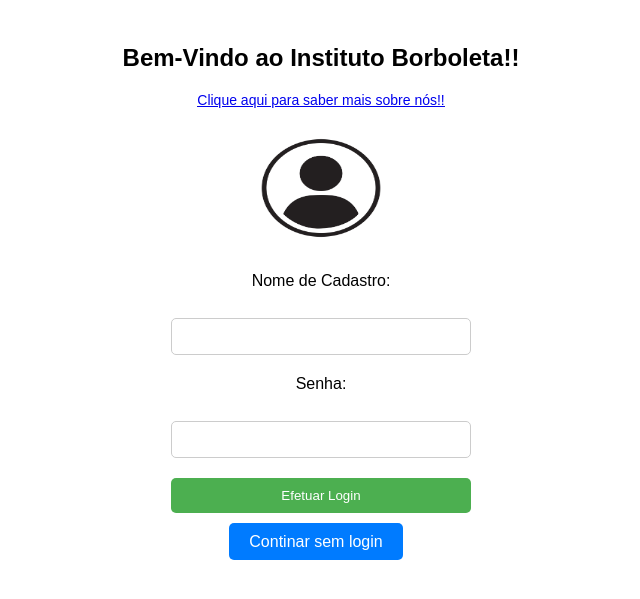
After one commit to Instituto-Borboletas/website, a Flask app: page /login in a window 1280 px wide. The commit adds this page. Shown: the top 599 px of the page, without its empty margins (319-959 px from the left). Run offline with Flask 3, Linux system fonts and the light colour scheme.

Commit message:
movendo pagina de login para templates e css/imagem para public

```diff
--- a/docker-compose.yml
+++ b/docker-compose.yml
@@ -3,13 +3,12 @@ version: "3"
 services:
   mysql:
     image: mysql:8.3.0
-    networks:
-      - default
     ports:
       - "3306:3306"
     command: --default-authentication-plugin=mysql_native_password --init-file /data/application/init.sql
     volumes:
-      - ./ops/db/init.sql:/data/application/init.sql
+      - ./ops/init.sql:/data/application/init.sql
+      - /tmp/mysql:/var/lib/mysql
     environment:
       MYSQL_ROOT_PASSWORD: root
       MYSQL_DATABASE: borboletas
--- a/main.py
+++ b/main.py
@@ -1,5 +1,6 @@
-from flask import Flask, request, jsonify, render_template
+from flask import Flask, render_template, send_from_directory, request, redirect, url_for
 from flask_sqlalchemy import SQLAlchemy
+from sqlalchemy import text
 import secrets
 
 app = Flask(__name__, template_folder="templates")
@@ -9,11 +10,51 @@ app.config["SECRET_KEY"] = secrets.token_hex(32)
 app.app_context().push()
 db = SQLAlchemy(app)
 
-@app.route('/')
+class Volunteer(db.Model):
+    id = db.Column(db.Integer, primary_key=True)
+    name = db.Column(db.String(255), nullable=False)
+    email = db.Column(db.String(255), nullable=False)
+    phone = db.Column(db.String(11), nullable=False)
+    cpf = db.Column(db.String(11), nullable=False)
+    birth_date = db.Column(db.Date, nullable=False)
+    volunteer_kind = db.Column("volunteer_kind_id", db.Integer, nullable=False)
+
+    def __init__(self, name, city, email, phone, cpf, birth_date, volunteer_kind):
+        self.name = name
+        self.city = city
+        self.email = email
+        self.phone = phone
+        self.cpf = cpf
+        self.birth_date = birth_date
+        self.volunteer_kind = volunteer_kind
+
+# show tables from database
+# result = db.session.execute(text("SHOW TABLES;"))
+# for row in result:
+#     print("row", row.)
+
+@app.route("/")
 def home():
-    print(request.headers.get('User-Agent'))
-    print(request.headers.get('Authorization'))
-    return render_template('index.html')
+    return render_template("index.html")
 
-if __name__ == '__main__':
+@app.route("/login", methods=["GET", "POST"])
+def login():
+    if request.method == "POST":
+        email = request.form["email"]
+        password = request.form["password"]
+        print("email", email)
+        print("password", password)
+        return redirect(url_for("home"))
+        # if user and user.password == password:
+        #     return redirect(url_for("home"))
+        # else:
+        #    return render_template("login.html", error="Email ou senha inválidos")
+
+    return render_template("login.html")
+
+@app.route("/public/<path:filename>")
+def public(filename):
+    return send_from_directory("public", filename)
+
+if __name__ == "__main__":
     app.run(debug=True)
--- /dev/null
+++ b/public/login.css
@@ -0,0 +1,63 @@
+body {
+    font-family: Arial, sans-serif;
+    text-align: center;
+    padding: 20px;
+}
+h1 {
+    font-size: 24px;
+    margin-bottom: 20px;
+}
+.small-text {
+    font-size: 14px;
+    text-decoration: underline;
+    margin-bottom: 30px;
+    display: block;
+}
+.profile-pic {
+    width: 200px;
+    height: 100px;
+    border-radius: 50%;
+    margin-bottom: 30px;
+}
+.login-form {
+    margin: 0 auto;
+    width: 300px;
+}
+.login-label {
+    display: block;
+    margin-bottom: 10px;
+}
+.login-input {
+    width: 100%;
+    padding: 10px;
+    margin-bottom: 20px;
+    border: 1px solid #ccc;
+    border-radius: 5px;
+    box-sizing: border-box;
+}
+.login-submit {
+    width: 100%;
+    background-color: #4caf50;
+    color: #fff;
+    border: none;
+    padding: 10px;
+    border-radius: 5px;
+    cursor: pointer;
+    margin-bottom: 20px;
+}
+.login-submit:hover {
+    background-color: #45a049;
+}
+.anonymous-btn {
+    background-color: #007bff;
+    color: #fff;
+    border: none;
+    padding: 10px 20px;
+    border-radius: 5px;
+    cursor: pointer;
+    margin-right: 10px;
+    text-decoration: none;
+}
+.anonymous-btn:hover {
+    background-color: #0056b3;
+}
--- /dev/null
+++ b/requirements.txt
@@ -0,0 +1,4 @@
+Flask==3.0.3
+Flask-SQLAlchemy==3.1.1
+mysql-connector==2.2.9
+SQLAlchemy==2.0.29
--- /dev/null
+++ b/templates/login.html
@@ -0,0 +1,24 @@
+<!DOCTYPE html>
+<html lang="pt-br">
+<head>
+    <meta charset="UTF-8">
+    <meta name="viewport" content="width=device-width, initial-scale=1.0">
+    <title>Bem-Vindo ao Instituto Borboleta</title>
+    <link rel="stylesheet" type="text/css" href="/public/login.css">
+</head>
+<body>
+    <h1>Bem-Vindo ao Instituto Borboleta!!</h1>
+    <p class="small-text"><a href="#">Clique aqui para saber mais sobre nós!!</a></p>
+    <img src="/public/usuario.png" alt="Foto de Perfil" class="profile-pic">
+    <div class="login-form">
+        <form action="nada ainda" method="POST">
+            <label for="username" class="login-label">Nome de Cadastro:</label><br>
+            <input type="text" id="username" name="username" class="login-input" required><br>
+            <label for="password" class="login-label">Senha:</label><br>
+            <input type="password" id="password" name="password" class="login-input" required><br>
+            <input type="submit" value="Efetuar Login" class="login-submit"><br>
+        </form>
+        <a href="/" class="anonymous-btn">Continar sem login</a>
+    </div>
+</body>
+</html>
```
Also changed, not shown: telaLogin.css (deleted, +0 -62 lines), telaLogin.html (deleted, +0 -24 lines), templates/index.html (+24 -1 lines), public/usuario.png (renamed from fotoUsuario.png), 1 other file.
